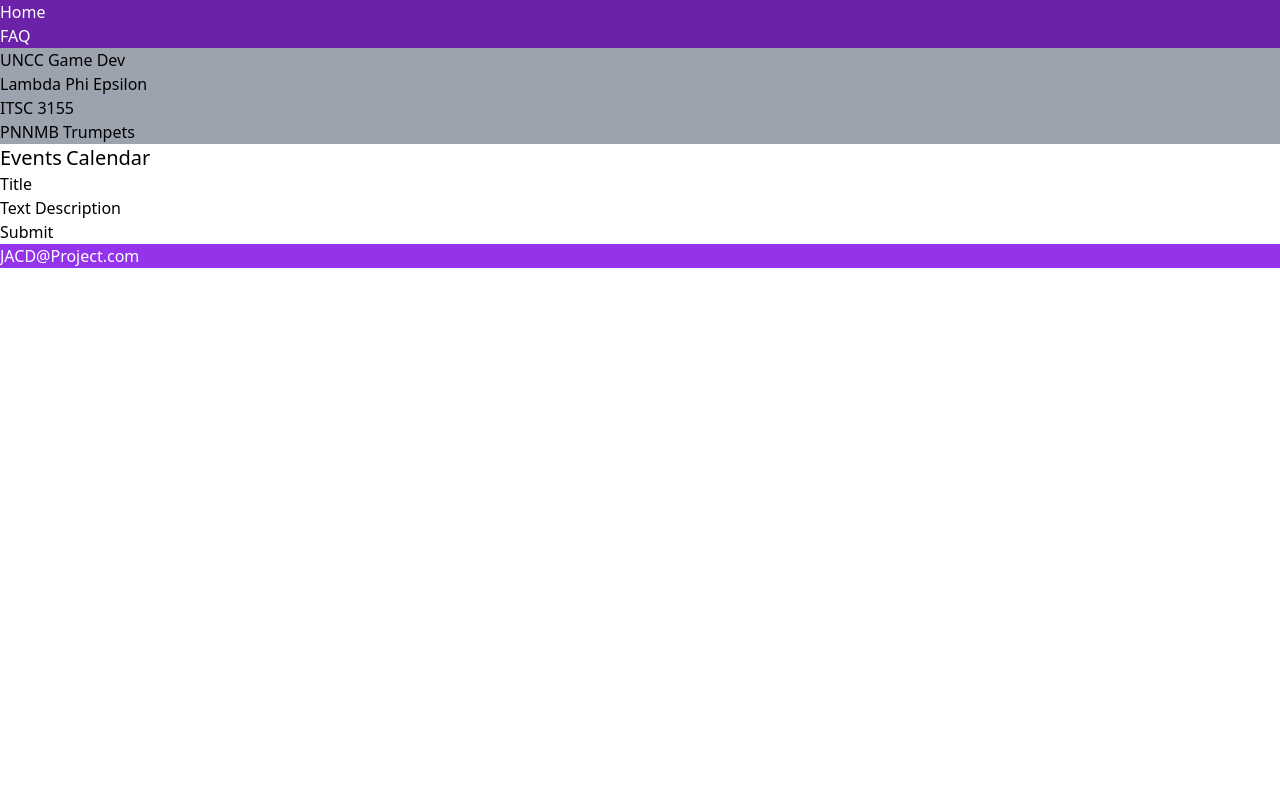
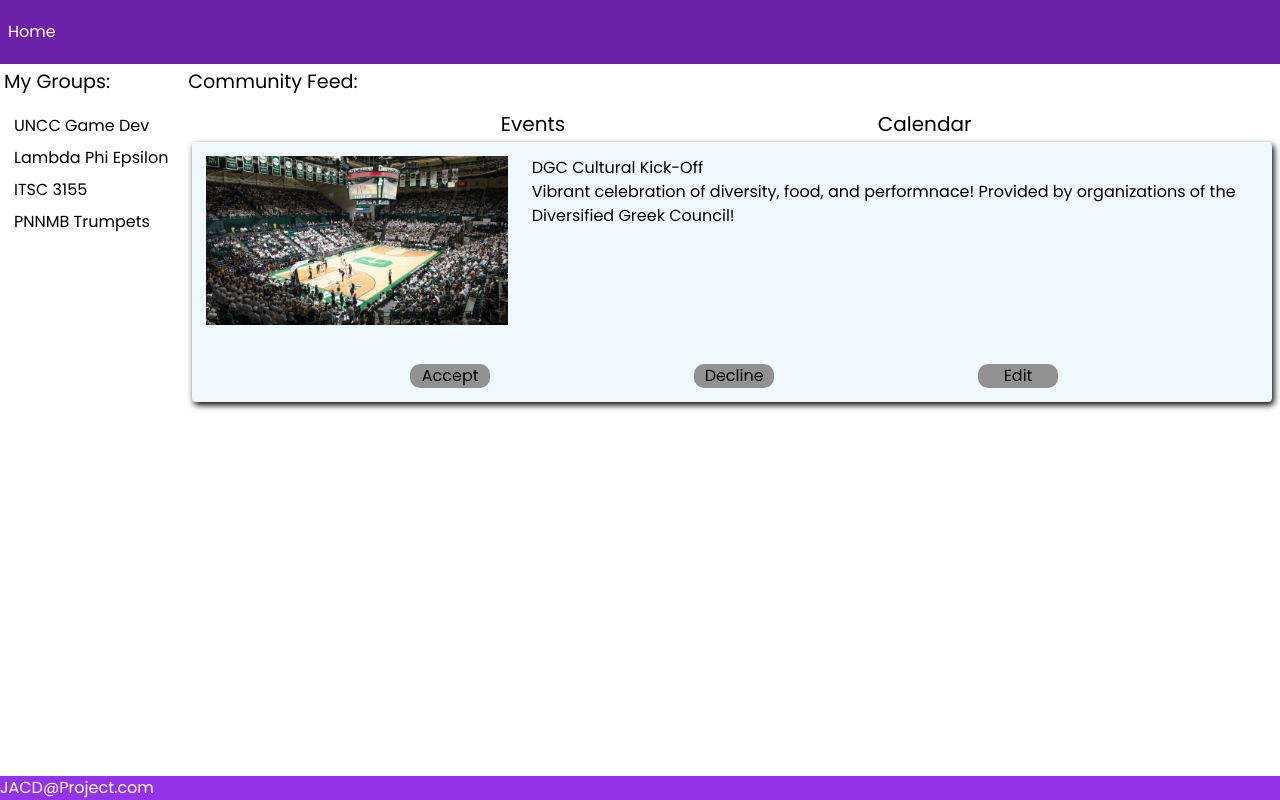
Before and after one commit to DootDaMoop/Reach, a Flask app: page / in a window 1280 px wide. Run offline with Flask 3, Linux system fonts and the light colour scheme; some libraries are stand-ins or nearby versions.

Commit message:
CSS for homepage done

```diff
--- a/static/calendar.css
+++ b/static/calendar.css
@@ -40,3 +40,6 @@
     background-color: aqua;
     color: white;
 }
+#calendar {
+    display: none;
+}
--- /dev/null
+++ b/static/feed.js
@@ -0,0 +1 @@
+const event = document.querySelector('.card');
--- a/static/style.css
+++ b/static/style.css
@@ -1,9 +1,126 @@
+@import url('https://fonts.googleapis.com/css2?family=Poppins:ital,wght@0,100;0,200;0,300;0,400;0,500;0,600;0,700;0,800;0,900;1,200;1,300;1,400;1,500;1,600;1,700;1,800;1,900&family=Roboto:ital,wght@0,100;0,300;0,400;0,500;0,700;0,900;1,100;1,300;1,400;1,500;1,700;1,900&display=swap');
 /*Reset and General Styles*/
 * {
     margin:0;
     padding: 0;
     box-sizing: border-box;
+    font-family: 'Poppins', sans-serif;
+}
+header {
+    align-content: center;
+}
+footer {
+    position: fixed;
+    bottom: 0;
+    width: 100%;
+}
+.nav-grid ul{
+    display: flex;
+    justify-content: start;
+
 }
 .grid-container {
     display: grid;
+    grid-template-columns: 1fr 6fr;
+    gap: 3px;
+    padding: 4px;
 }
+.feed {
+    display: grid;
+    grid-template-columns: repeat(1, minmax(300px, 1fr));
+    /*background: linear-gradient(45deg, lightblue, violet);*/
+}
+.feed-nav ul{
+    list-style: none;
+    display: flex;
+    flex-direction: row;
+    justify-content: space-evenly;
+    align-items: center;
+}
+nav ul li:hover {
+    font-weight: 600;
+    text-decoration: underline;
+}
+nav ul li {
+    padding-left: 8px;
+}
+/*- - - - - Side Bar Styles - - - - - */
+.sidebar {
+
+}
+.sidebar li {
+    padding: 4px 10px;
+}
+.sidebar li:hover {
+    background: lightgray;
+    font-weight: 600;
+    cursor: pointer;
+}
+/*- - - - - Side Bar Styles - - - - - */
+
+
+/*- - - - - CARD STYLES - - - - -*/
+.card { /* General Card Designs */
+    display: grid;
+    height: 260px;
+    grid-template-rows: 5fr 1fr;
+    grid-template-columns: 30% 70%;
+    /*border: solid;*/
+    box-shadow: 2px 3px 6px;
+    background-color: aliceblue;
+    padding: 4px;
+    gap: 4px;
+    margin: 4px 8px;
+}
+.card div {
+    padding: 10px;
+    /*border: solid 1px;*/
+}
+.card div:nth-child(1) {
+    grid-column: 1;
+    grid-row: 1;
+    width: auto;
+}
+.card div:nth-child(2) {
+    grid-column: 2;
+    grid-row: 1;
+    width: auto;
+}
+.card div:nth-child(3) {
+    grid-column: 1 / span 2; /* This makes the third child span both columns of the second row */
+    grid-row: 2;
+    width: auto;
+}
+.card-image {
+    height: auto;
+    width: auto;
+    overflow: hidden;
+}
+.card-buttons {
+    display: flex;
+    justify-content: space-evenly;
+}
+.card-buttons button {
+    background: rgb(145, 145, 145);
+    /*border: solid 1px;*/
+    width: 80px;
+    border-radius: 10px;
+}
+.card-buttons button:hover {
+    background-color: rgb(165, 165, 165);
+}
+/*- - - - - CARD STYLES - - - - -*/
+/*- - - - - General Image Styles - - - - -*/
+img {
+    height: auto;
+    width: auto;
+    object-fit: fill;
+    display: block;
+}
+/*- - - - - General Image Styles - - - - -*/
+/*- - - - - CONTENT HEADERS - - - - -*/
+.main-header {
+    font-size: larger;
+    margin-bottom: 10px;
+}
+/*- - - - - CONTENT HEADERS - - - - -*/
--- a/templates/_layout.html
+++ b/templates/_layout.html
@@ -3,18 +3,21 @@
 <head>
     <meta charset="UTF-8">
     <meta name="viewport" content="width=device-width, initial-scale=1.0">
-    <script src="https://cdn.tailwindcss.com"></script>
     {% block head_script %}{% endblock %}
     <title>{% block title %}{% endblock %}</title>
     <link rel="stylesheet" href="/static/style.css">
+    <link rel="stylesheet" type="text/css" href="{{ url_for('static', filename='calendar.css') }}">
+    <script src="https://cdn.tailwindcss.com"></script>
+    <link rel="stylesheet" href="https://cdnjs.cloudflare.com/ajax/libs/font-awesome/6.2.0/css/all.min.css">
+
+
 </head>
 
 <body>
-    <header class="bg-purple-800 text-white">
-        <nav>
+    <header class="bg-purple-800 text-white h-16">
+        <nav class="nav-grid">
             <ul>
                 <li><a href="/">Home</a></li>
-                <li><a href="/">FAQ</a></li>
             </ul>
 
     </header>
--- a/templates/index.html
+++ b/templates/index.html
@@ -4,29 +4,43 @@
 
 {% block main %}
 <section class="grid-container">
-    <div class="sidebar bg-gray-400">
+    <div class="main-header"><h1>My Groups:</h1></div>
+    <div class="main-header"><h1>Community Feed:</h1></div>
+    <div class="sidebar">
         <ul>
-            <li>UNCC Game Dev</li>
-            <li>Lambda Phi Epsilon</li>
-            <li>ITSC 3155</li>
-            <li>PNNMB Trumpets</li>
+            <li><button>UNCC Game Dev</button></li>
+            <li><button>Lambda Phi Epsilon</button></li>
+            <li><button>ITSC 3155</button></li>
+            <li><button>PNNMB Trumpets</button></li>
 
         </ul>
     </div>
 
     <div class="feed bg-white">
-        <div id="feed-header">
-            <nav>
-                <a href="/" class="mb-3 text-lg md:text-xl">Events</a>
-                <a href="/calendar" class="mb-3 text-lg md:text-xl">Calendar</a>
+            <nav class="feed-nav">
+                <ul>
+                    <li class="active"><a href="/" class="mb-3 text-lg md:text-xl">Events</a></li>
+                    <li class="inactive"><a href="/calendar" class="mb-3 text-lg md:text-xl">Calendar</a></li>
+                </ul>
             </nav>
+        <div class="card border-bold m-1 rounded">
+            <div class="card-image"><img src="/static/img/Image1.png" alt="Image"></div>
+            <div class="card-content">
+                <h2>DGC Cultural Kick-Off</h2>
+            <p>Vibrant celebration of diversity, food, and performnace! Provided by organizations of the Diversified Greek Council!</p>
+            </div>
+            <div class="card-buttons">
+                <button>Accept</button><button>Decline</button><button>Edit</button>
+            </div>
         </div>
-        <div class="card border-bold">
-            <div class="card-image"></div>
-            <h2>Title</h2>
-            <p>Text Description</p>
-            <button>Submit</button>
+        <div id="calendar">
+            <script src="{{ url_for('static', filename='calendar.js') }}"></script>
+            <div>
+                <button onclick="prevMonth()">Prev Month</button>
+                <button onclick="nextMonth()">Next Month</button>
+            </div>
         </div>
     </div>
+
 </section>
 {% endblock %}
```
Also changed, not shown: static/img/Image1.png (added), static/img/img1.jpg (added).
